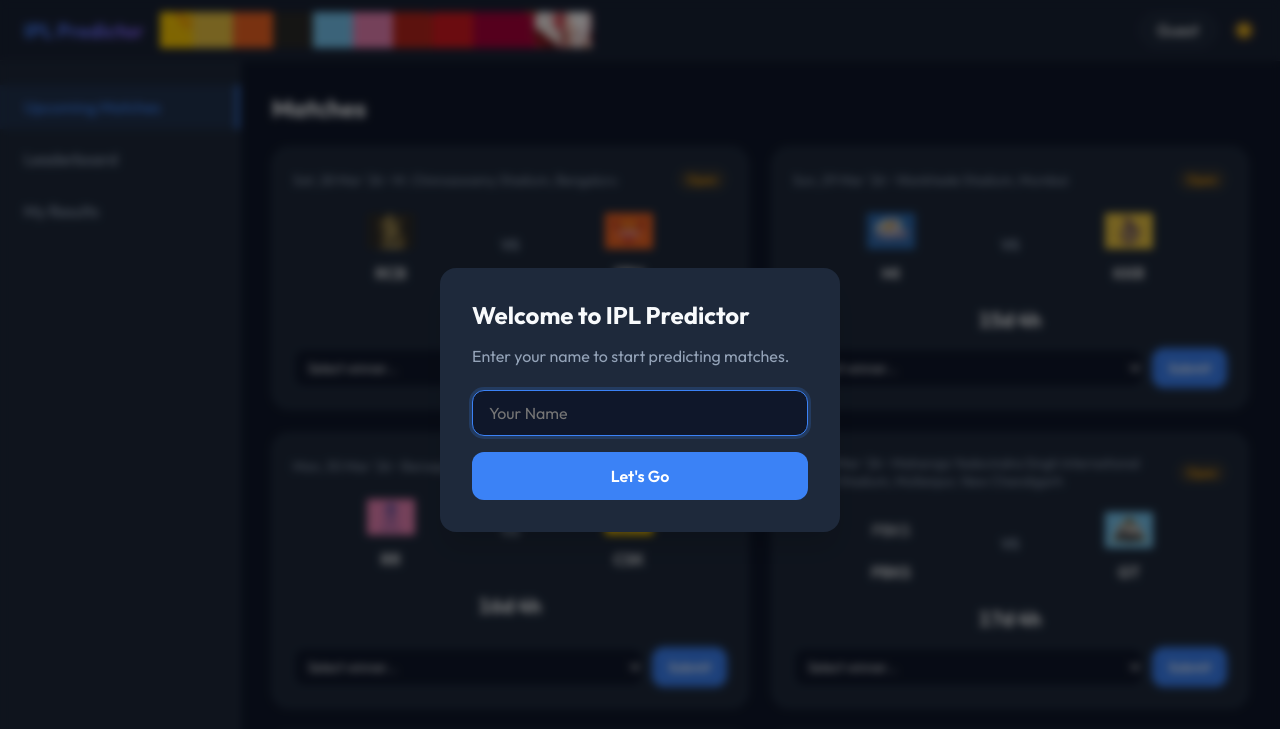
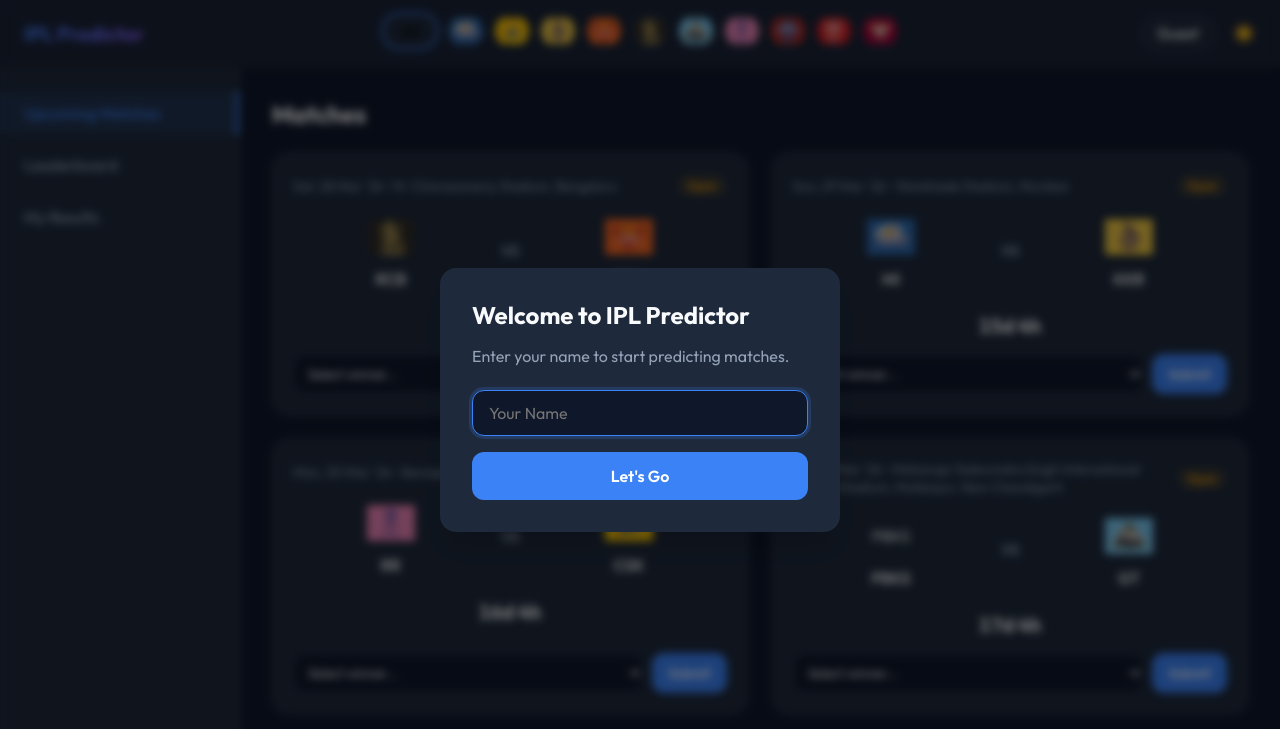
Before and after one commit to Chandu-reddy1437/IPL, a website: page index.html in a window 1280 px wide. Shown: the top 729 px of the page. Drawn offline with Linux system fonts and the light colour scheme.

Commit message:
Fix header CSS and centering

```diff
--- a/index.html
+++ b/index.html
@@ -94,7 +94,13 @@
         .header-left {
             display: flex;
             align-items: center;
-            gap: 16px;
+            flex: 1;
+        }
+
+        .header-center {
+            display: flex;
+            justify-content: center;
+            flex: 2;
         }
 
         .logo-title {
@@ -120,8 +126,8 @@
         }
 
         .team-badge {
-            width: 32px;
-            height: 32px;
+            width: 38px;
+            height: 38px;
             border-radius: var(--radius-full);
             border: 2px solid transparent;
             cursor: pointer;
@@ -130,8 +136,24 @@
             display: flex;
             align-items: center;
             justify-content: center;
-            font-size: 0.75rem;
+            font-size: 0.85rem;
             font-weight: 600;
+            padding: 0;
+            overflow: hidden;
+            flex-shrink: 0;
+        }
+
+        .team-badge.text-badge {
+            width: auto;
+            padding: 0 18px;
+        }
+
+        .team-badge img {
+            width: 100%;
+            height: 100%;
+            object-fit: contain;
+            pointer-events: none;
+            border-radius: 50%;
         }
 
         .team-badge:hover {
@@ -146,7 +168,9 @@
         .header-right {
             display: flex;
             align-items: center;
+            justify-content: flex-end;
             gap: 16px;
+            flex: 1;
         }
 
         .user-chip {
@@ -655,18 +679,20 @@
     <header>
         <div class="header-left">
             <div class="logo-title">IPL Predictor</div>
+        </div>
+        <div class="header-center">
             <div class="team-filters" id="teamFilters">
-                <button class="team-badge active" data-team="All">All</button>
-                <button class="team-badge" data-team="MI" style="color: var(--mi); border-color:var(--mi);"><img src="/images_final/MI.png" alt="MI"></button>
-                <button class="team-badge" data-team="CSK" style="color: var(--csk); border-color:var(--csk);"><img src="/images_final/CSK.png" alt="CSK"></button>
-                <button class="team-badge" data-team="KKR" style="color: var(--kkr); border-color:var(--kkr);"><img src="/images_final/KKR.png" alt="KKR"></button>
-                <button class="team-badge" data-team="SRH" style="color: var(--srh); border-color:var(--srh);"><img src="/images_final/SRH.png" alt="SRH"></button>
-                <button class="team-badge" data-team="RCB" style="color: var(--rcb); border-color:var(--rcb);"><img src="/images_final/RCB.png" alt="RCB"></button>
-                <button class="team-badge" data-team="GT" style="color: var(--gt); border-color:var(--gt);"><img src="/images_final/GT.png" alt="GT"></button>
-                <button class="team-badge" data-team="RR" style="color: var(--rr); border-color:var(--rr);"><img src="/images_final/RR.png" alt="RR"></button>
-                <button class="team-badge" data-team="DC" style="color: var(--dc); border-color:var(--dc);"><img src="/images_final/DC.png" alt="DC"></button>
-                <button class="team-badge" data-team="PBS" style="color: var(--pbks); border-color:var(--pbks);"><img src="/images_final/PBS.png" alt="PBS"></button>
-                <button class="team-badge" data-team="LSG" style="color: var(--lsg); border-color:var(--lsg);"><img src="/images_final/LSG.png" alt="LSG"></button>
+                <button class="team-badge text-badge active" data-team="All">All</button>
+                <button class="team-badge" data-team="MI" title="MI"><img src="/images_final/MI.png" alt="MI"></button>
+                <button class="team-badge" data-team="CSK" title="CSK"><img src="/images_final/CSK.png" alt="CSK"></button>
+                <button class="team-badge" data-team="KKR" title="KKR"><img src="/images_final/KKR.png" alt="KKR"></button>
+                <button class="team-badge" data-team="SRH" title="SRH"><img src="/images_final/SRH.png" alt="SRH"></button>
+                <button class="team-badge" data-team="RCB" title="RCB"><img src="/images_final/RCB.png" alt="RCB"></button>
+                <button class="team-badge" data-team="GT" title="GT"><img src="/images_final/GT.png" alt="GT"></button>
+                <button class="team-badge" data-team="RR" title="RR"><img src="/images_final/RR.png" alt="RR"></button>
+                <button class="team-badge" data-team="DC" title="DC"><img src="/images_final/DC.png" alt="DC"></button>
+                <button class="team-badge" data-team="PBS" title="PBKS"><img src="/images_final/PBS.png" alt="PBS"></button>
+                <button class="team-badge" data-team="LSG" title="LSG"><img src="/images_final/LSG.png" alt="LSG"></button>
             </div>
         </div>
         <div class="header-right">
```
